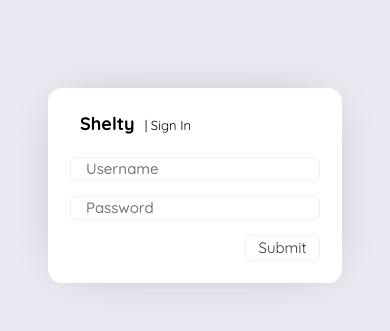
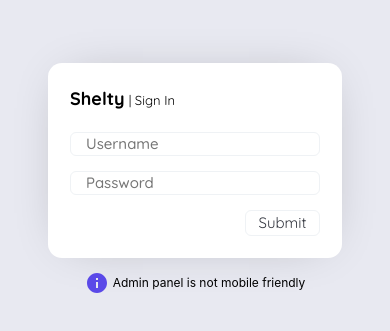
Before and after one commit to kamillobinski/shelty, a React (Create React App) app in the folder frontend/: page /signin in a window 390 px wide. Shown: the part 237-568 px from the top of the page. Built offline with nearby package versions, Linux system fonts and the light colour scheme.

Commit message:
Add: signin page warning about admin panel responsiveness

```diff
--- a/frontend/src/containers/sign-in/SignIn.js
+++ b/frontend/src/containers/sign-in/SignIn.js
@@ -5,6 +5,8 @@ import {
   setTokenCookie,
 } from "../../api/UserApiFunctions";
 import { getTomorrowDate, redirectUser } from "../../functions/Functions";
+import { InfoIcon } from "../../utils/icons/Icons";
+import StatusMessageHandler from '../../components/status-message/StatusMessageHandler';
 import "./signin.css";
 
 const GREY_SHADOW = "0px 0px 48px -21px rgba(0, 0, 0, 0.3)";
@@ -115,6 +117,15 @@ class SignIn extends React.Component {
             </button>
           </div>
         </div>
+        {/* info */}
+        <div className="signin-info">
+          <div className="signin-info-icon">
+            <InfoIcon height="20px" />
+          </div>
+          <div className="signin-info-text">
+            <span>Admin panel is not mobile friendly</span>
+          </div>
+        </div>
       </div>
     );
   }
--- a/frontend/src/containers/sign-in/signin.css
+++ b/frontend/src/containers/sign-in/signin.css
@@ -27,7 +27,6 @@
 }
 
 .signin-inner-header span {
-  margin-left: 10px;
   font-weight: 400;
   font-size: 13px;
   font-family: "Quicksand", sans-serif;
@@ -54,6 +53,7 @@
 .signin-inner-header-logo .category {
   font-family: var(--primary-font);
   color: var(--primary-black);
+  margin-left: 4px;
 }
 
 .signin-inner-form {
@@ -121,3 +121,36 @@
 #disabledShake {
   animation: none;
 }
+
+/* info */
+
+.signin-info {
+  margin: 10px auto;
+  width: 295px;
+  display: flex;
+  align-items: center;
+  justify-content: center;
+}
+
+.signin-info-icon {
+  height: 30px;
+  width: 24px;
+  float: left;
+  display: flex;
+  align-items: center;
+  justify-content: center;
+}
+
+.signin-info-text {
+  height: 30px;
+  float: left;
+  display: flex;
+  align-items: center;
+}
+
+.signin-info-text span {
+  font-family: var(--secondary-font);
+  font-size: 12px;
+  padding-left: 4px;
+  color: black;
+}
```
